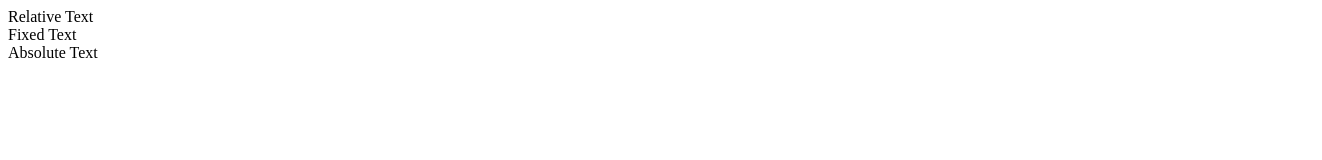
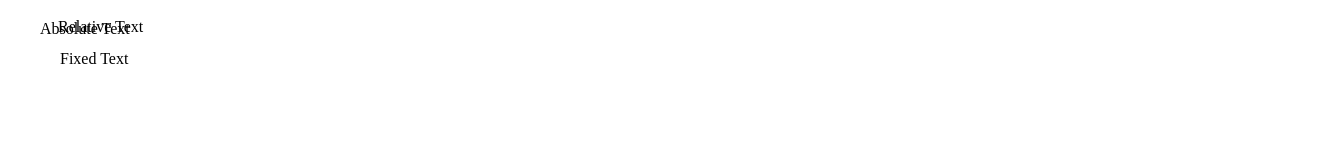
Before and after one commit to knightmoves-schools/017-position-thegrim5562-svg, a website: page index.html in a window 1280 px wide. Shown: the whole page, 1322 px wide, since content can reach past the window. Drawn offline with Linux system fonts and the light colour scheme.

Commit message:
Update index.html

```diff
--- a/index.html
+++ b/index.html
@@ -1,8 +1,23 @@
 <html>
 
 <head>
-    <title>Position</title>
+    <title>baked mac n cheese</title>
     <style>
+        .relative {
+            position: relative;
+            left: 50px;
+            top: 10px;
+        }
+        .fixed {
+            position: fixed;
+            left: 60px;
+            top:50px;
+        }
+        .absolute {
+            position: absolute;
+            left: 40px;
+            top: 20px;
+        }
 
     </style>
 </head>
```
